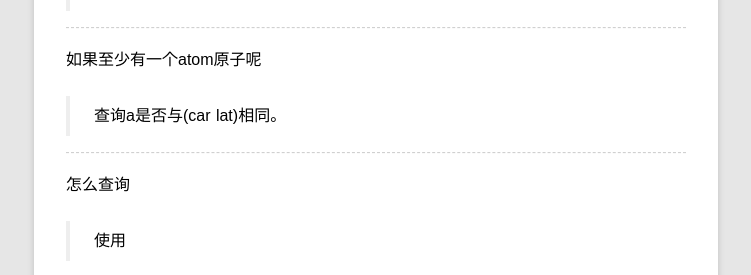
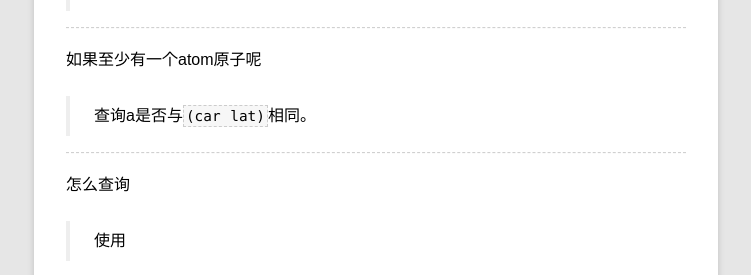
Before and after one commit to rhuichao/uternet.github.io, a Jekyll site: the page built from TLS/03.md, in a window 1280 px wide and 900 px high, scrolled down 1388 px. Shown: the part 153-428 px from the top of the window, without its empty margins (264-1015 px from the left). Built offline with Jekyll 4.4.1, drawn with Linux system fonts in a browser that asks for light colours; some web fonts are replaced; Markdown is read by kramdown in place of the engine named in the settings.

Commit message:
new document posted

```diff
--- a/TLS/03.md
+++ b/TLS/03.md
@@ -72,7 +72,7 @@
 
 如果至少有一个atom原子呢
 
->查询a是否与(car lat)相同。
+>查询a是否与`(car lat)`相同。
 
 ------
 
```
